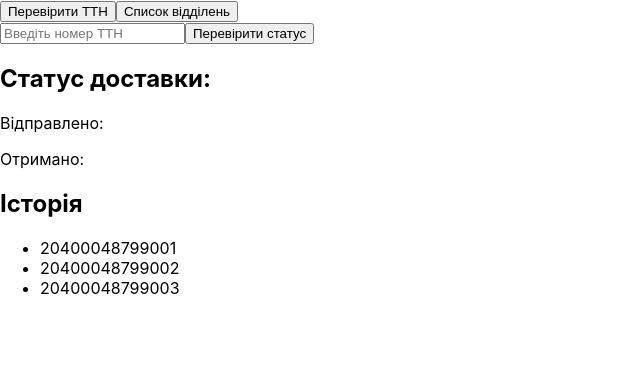
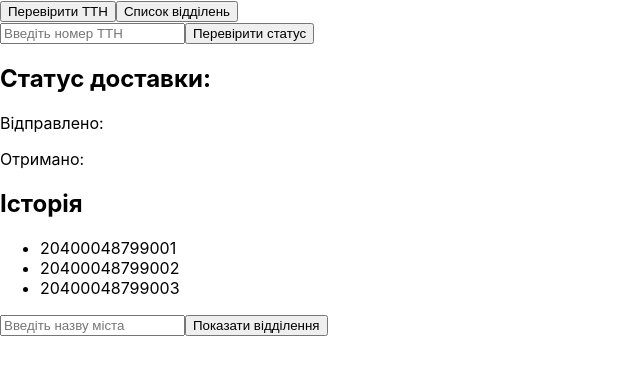
Before and after one commit to supermacchan/np-test-task, a React (Create React App) app: page / in a window 1280 px wide. Shown: the top 374 px of the page, without its empty margins (0-640 px from the left). Built offline with nearby package versions, Linux system fonts and the light colour scheme.

Commit message:
OfficeSearchForm > PostOfficeList page

```diff
--- a/src/components/App.jsx
+++ b/src/components/App.jsx
@@ -1,6 +1,7 @@
 import { Layout } from "./Layout";
 
-import LocateShipping from "../pages/LocateShipping/LocateShipping"
+import LocateShipping from "../pages/LocateShipping/LocateShipping";
+import PostOfficeList from "../pages/PostOfficeList/PostOfficeList";
 
 export const App = () => {
   return (
@@ -9,6 +10,7 @@ export const App = () => {
       will add routing later*/}
       <Layout />
       <LocateShipping />
+      <PostOfficeList />
     </>
   );
 }
--- a/src/components/OfficeSearchForm/OfficeSearchForm.jsx
+++ b/src/components/OfficeSearchForm/OfficeSearchForm.jsx
@@ -0,0 +1,12 @@
+export const OfficeSearchForm = () => {
+    return (
+        <form>
+            <input
+                type="text"
+                name="query"
+                placeholder="Введіть назву міста"
+            />
+            <button type="submit">Показати відділення</button>
+        </form>
+    )
+}
--- a/src/pages/PostOfficeList/PostOfficeList.jsx
+++ b/src/pages/PostOfficeList/PostOfficeList.jsx
@@ -0,0 +1,11 @@
+import { OfficeSearchForm } from "components/OfficeSearchForm/OfficeSearchForm";
+
+const PostOfficeList = () => {
+    return (
+        <>
+            <OfficeSearchForm />
+        </>
+    )
+}
+
+export default PostOfficeList;
```
